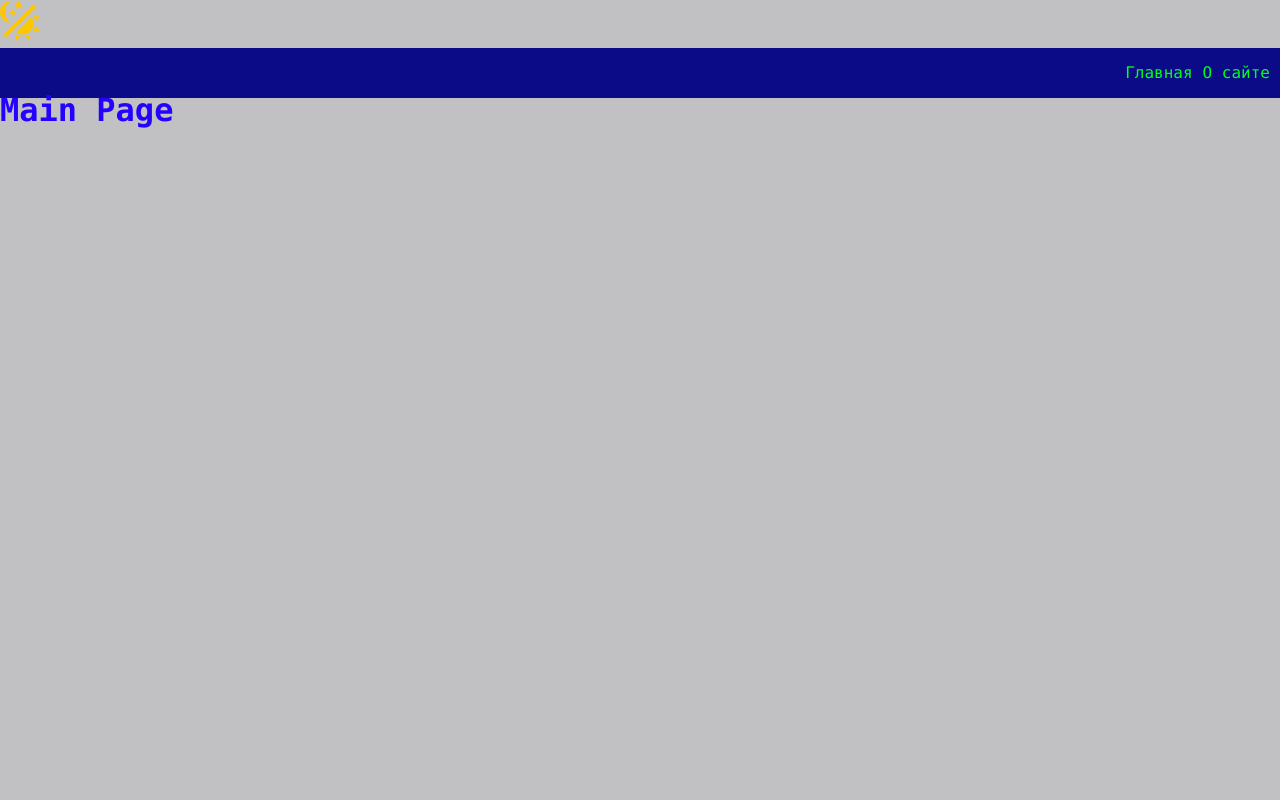
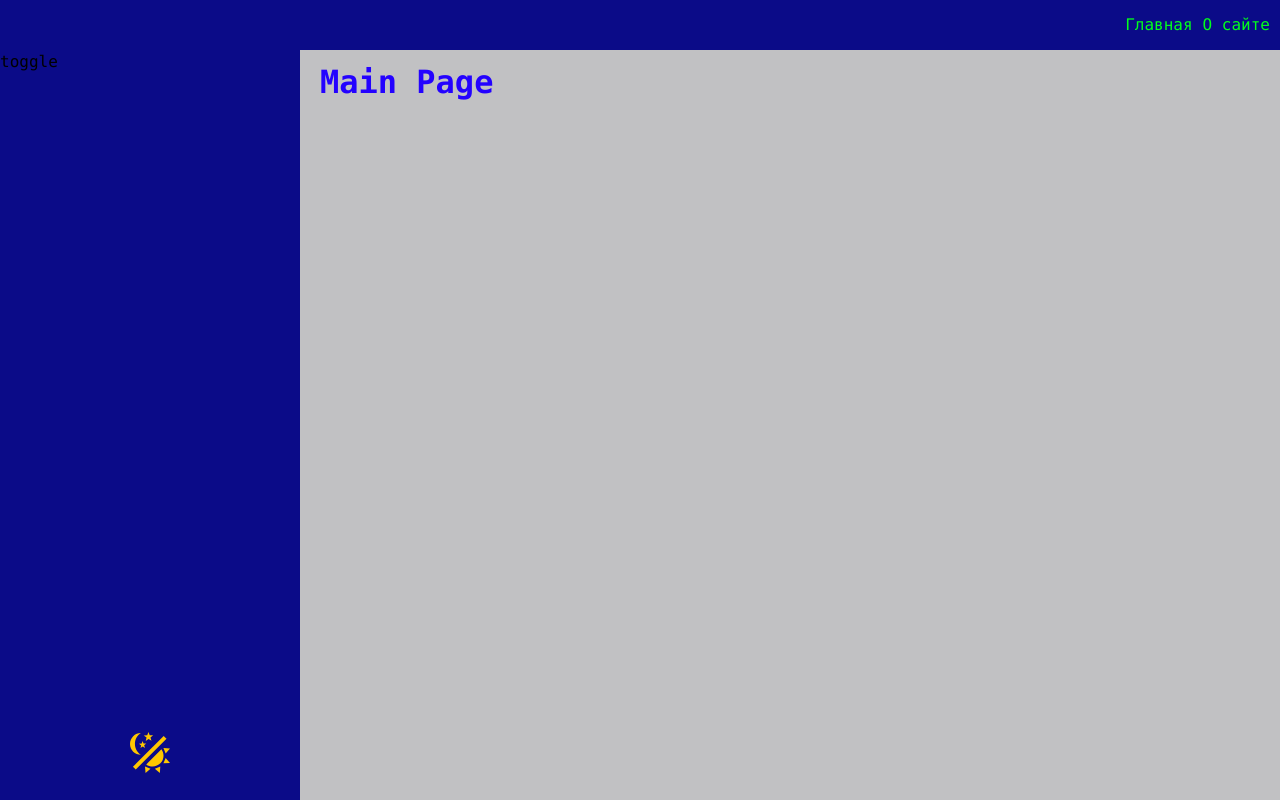
Before and after one commit to ViktorHim/blog, a React (Vite) app: page / in a window 1280 px wide. Built offline with nearby package versions, Linux system fonts and the light colour scheme.

Commit message:
add sidebar

```diff
--- a/src/app/App.tsx
+++ b/src/app/App.tsx
@@ -3,16 +3,18 @@ import { useTheme } from "app/providers/ThemeProvider";
 import { classNames } from "shared/lib/classNames/classNames";
 import { AppRouter } from "app/providers/router";
 import { Navbar } from "widgets/Navbar";
-import { ThemeSwitcher } from "widgets/ThemeSwitcher";
+import { Sidebar } from "widgets/Sidebar";
 
 export const App = () => {
   const { theme } = useTheme();
 
   return (
     <div className={classNames("app", [theme])}>
-      <ThemeSwitcher />
       <Navbar />
-      <AppRouter />
+      <div className="content">
+        <Sidebar />
+        <AppRouter />
+      </div>
     </div>
   );
 };
--- a/src/app/providers/router/ui/AppRouter.tsx
+++ b/src/app/providers/router/ui/AppRouter.tsx
@@ -7,7 +7,11 @@ export const AppRouter = () => {
     <Suspense fallback={<div>Loading...</div>}>
       <Routes>
         {Object.values(routeConfig).map(({ element, path }) => (
-          <Route key={path} path={path} element={element} />
+          <Route
+            key={path}
+            path={path}
+            element={<div className="page-wrapper">{element}</div>}
+          />
         ))}
       </Routes>
     </Suspense>
--- a/src/app/styles/index.scss
+++ b/src/app/styles/index.scss
@@ -7,5 +7,14 @@
   font: var(--font-m);
   background-color: var(--bg-color);
   color: var(--primary-color);
-  min-height: 100vh;
+  height: 100vh;
 }
+
+.content {
+  display: flex;
+}
+
+.page-wrapper {
+  flex-grow: 1;
+  padding: 20px;
+}
--- a/src/app/styles/variables/global.scss
+++ b/src/app/styles/variables/global.scss
@@ -1,4 +1,5 @@
 :root {
+  // font
   --font-family-main: Consolas, "Courier New", monospace;
 
   --font-size-m: 16px;
@@ -10,7 +11,12 @@
   --font-m: var(--font-size-m) / var(--font-line-m) var(--font-family-main);
   --font-l: var(--font-size-l) / var(--font-line-l) var(--font-family-main);
 
+  // sizes
   --navbar-h: 50px;
+  --with-out-navbar-h: calc(100vh - var(--navbar-h));
 
   --border-r: 5px;
+
+  --sidebar-w: 300px;
+  --sidebar-collapsed-w: 100px;
 }
--- a/src/shared/uikit/Button/Button.module.scss
+++ b/src/shared/uikit/Button/Button.module.scss
@@ -1,12 +1,12 @@
 .Button {
   cursor: pointer;
   border-radius: var(--border-r);
+  font: var(--font-m);
 }
 
 .clear {
   outline: none;
   border: none;
   padding: 0;
-  margin: 0;
   background: none;
 }
--- /dev/null
+++ b/src/widgets/Sidebar/index.ts
@@ -0,0 +1 @@
+export { Sidebar } from "./ui/Sidebar/Sidebar";
--- /dev/null
+++ b/src/widgets/Sidebar/ui/Sidebar/Sidebar.module.scss
@@ -0,0 +1,20 @@
+.Sidebar {
+  width: var(--sidebar-w);
+  height: var(--with-out-navbar-h);
+  background-color: var(--inverted-bg-color);
+  transition: width 0.3s ease-in-out;
+  position: relative;
+}
+
+.collapsed {
+  width: var(--sidebar-collapsed-w);
+}
+
+.switchers {
+  position: absolute;
+  bottom: 20px;
+  display: flex;
+  justify-content: center;
+  width: 100%;
+  gap: 10px;
+}
--- /dev/null
+++ b/src/widgets/Sidebar/ui/Sidebar/Sidebar.tsx
@@ -0,0 +1,30 @@
+import { classNames } from "shared/lib/classNames/classNames";
+import styles from "./Sidebar.module.scss";
+import { useState } from "react";
+import { Button } from "shared/uikit/Button/Button";
+import { ThemeSwitcher } from "widgets/ThemeSwitcher";
+
+interface SidebarProps {
+  className?: string;
+}
+
+export const Sidebar = (props: SidebarProps) => {
+  const [collapsed, setCollapsed] = useState(false);
+  const { className } = props;
+
+  const onToggle = () => {
+    setCollapsed((prev) => !prev);
+  };
+  return (
+    <aside
+      className={classNames(styles.Sidebar, [className], {
+        [styles.collapsed]: collapsed,
+      })}
+    >
+      <Button onClick={onToggle}>toggle</Button>
+      <div className={styles.switchers}>
+        <ThemeSwitcher />
+      </div>
+    </aside>
+  );
+};
```
